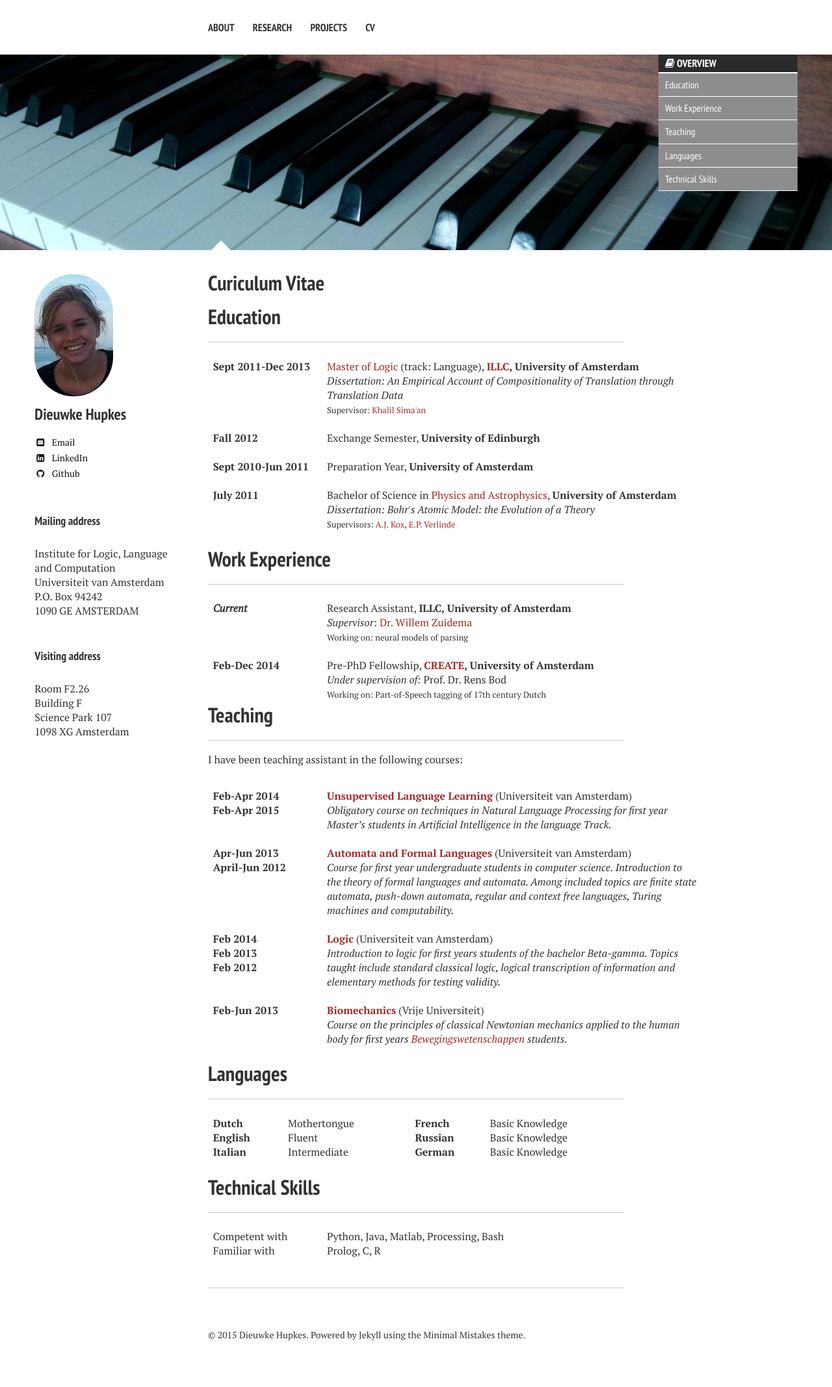
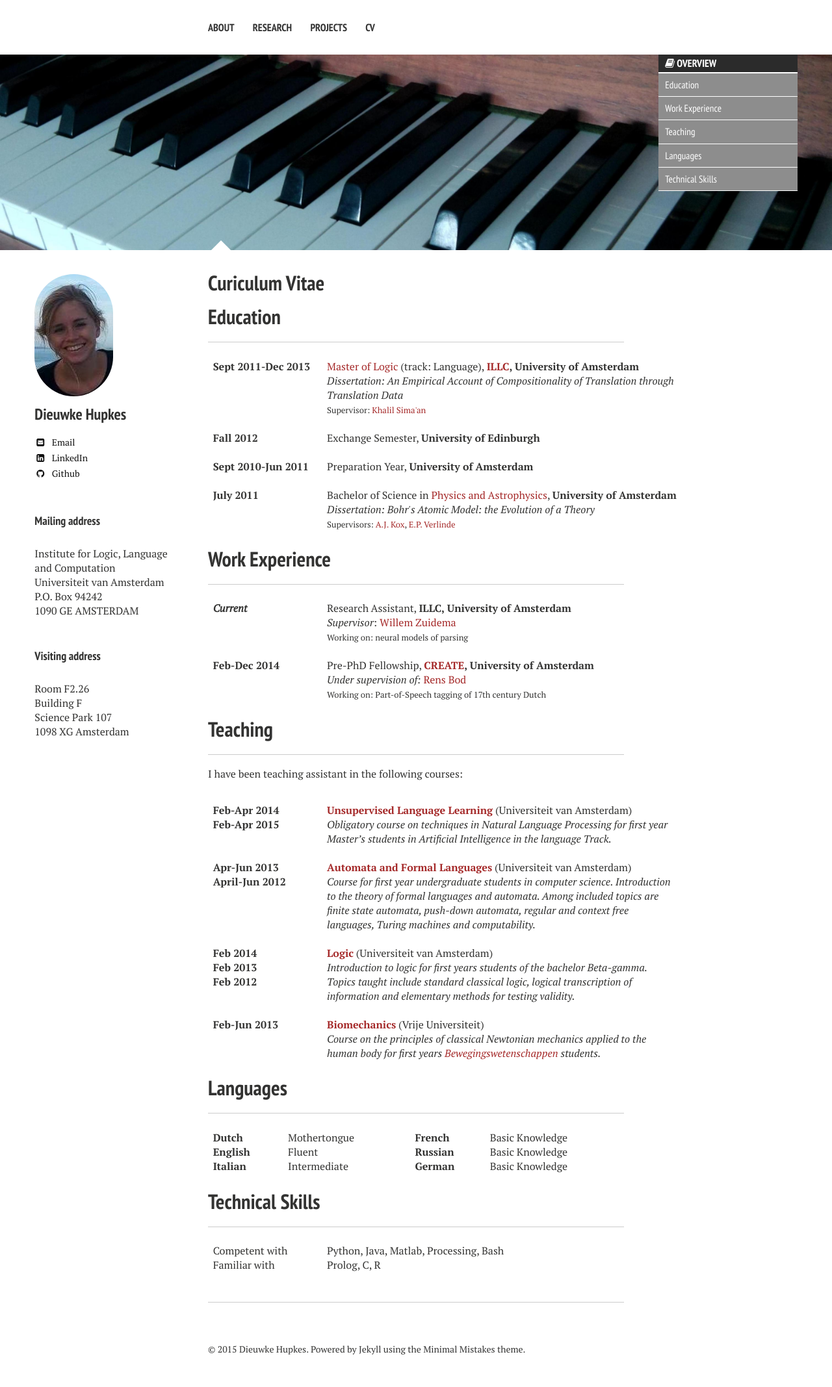
Before and after one commit to dieuwkehupkes/dieuwkehupkes.github.io, a Jekyll site: the page built from cv/index.md, in a window 1280 px wide. Shown: the whole page at 65% size. Built offline with Jekyll 4.4.1, drawn with Linux system fonts in a browser that asks for light colours; nearby versions of some CDN libraries; before the commit the page ends 2113 px from its top, so only the background shows below that.

Commit message:
add link to Rens

```diff
--- a/cv/index.md
+++ b/cv/index.md
@@ -27,7 +27,7 @@ image:
 
    #columns .description {
        float: left;
-       width: 570px;
+       width: 540px;
    }
 
    #columns .languages {
@@ -83,11 +83,12 @@ image:
     </div>
     <div class="description column">
     Research Assistant, <b>ILLC, University of Amsterdam</b>
-    <br><i>Supervisor</i>: <a href="http://wzuidema.humanities.uva.nl/" target="_blank"><font color="brown">Dr. Willem Zuidema</font></a>
+    <br><i>Supervisor</i>: <a href="http://wzuidema.humanities.uva.nl/" target="_blank"><font color="brown">Willem Zuidema</font></a>
     <br><font size="2"> Working on: neural models of parsing </font>
     <br><br> Pre-PhD Fellowship, <b> <a href="http://www.create.humanities.uva.nl/" target="_blank"><font color="brown">CREATE</font></a>, University of Amsterdam</b>
-    <br><i> Under supervision of:</i> Prof. Dr. Rens Bod
+    <br><i> Under supervision of:</i> <a href="http://www.uva.nl/over-de-uva/organisatie/medewerkers/content/b/o/l.w.m.bod/l.w.m.bod.html" target="_blank"><font color="brown">Rens Bod</font></a>
     <br> <font size="2"> Working on: Part-of-Speech tagging of 17th century Dutch</font>
+    <br><br>
     </div>
 </div>
 
```
Also changed, not shown: 2 other files.
